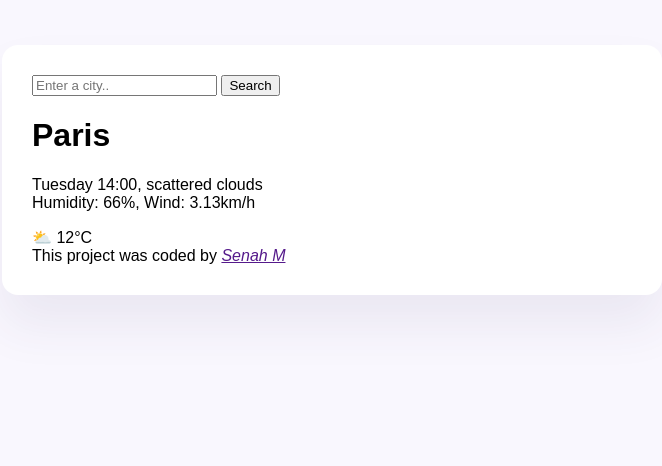
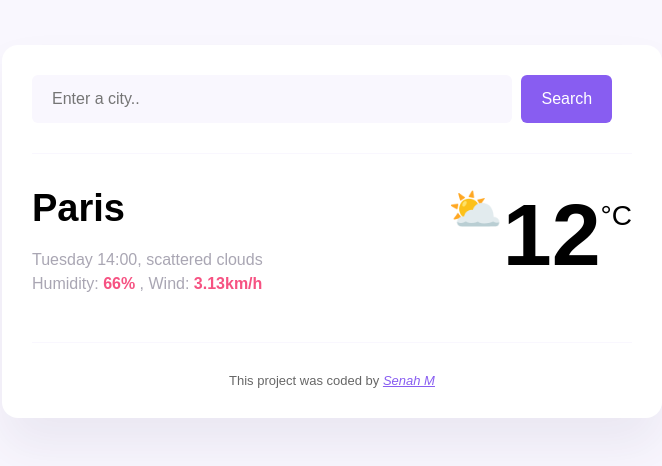
Before and after one commit to CoderSenah/Weather-Application, a plain HTML site: page index.html in a window 1280 px wide. Shown: the whole page, without its empty margins (308-970 px from the left). Drawn offline with Linux system fonts and the light colour scheme.

Commit message:
Added CSS

```diff
--- a/index.html
+++ b/index.html
@@ -15,20 +15,31 @@
   <body>
     <div class="container">
       <header>
-        <form>
-          <input type="search" placeholder="Enter a city.." required />
-          <input type="submit" value="Search" />
+        <form class="search-form">
+          <input
+            type="search"
+            placeholder="Enter a city.."
+            required
+            class="search-form-input"
+          />
+          <input type="submit" value="Search" class="search-form-button" />
         </form>
       </header>
       <main>
-        <div>
-          <h1>Paris</h1>
-          <p>
-            Tuesday 14:00, scattered clouds <br />
-            Humidity: 66%, Wind: 3.13km/h
-          </p>
+        <div class="weather-data">
+          <div>
+            <h1 class="weather-app-city">Paris</h1>
+            <p class="weather-app-details">
+              Tuesday 14:00, scattered clouds <br />
+              Humidity: <strong>66%</strong> , Wind: <strong>3.13km/h</strong>
+            </p>
+          </div>
+          <div class="weather-app-temp-container">
+            <div class="weather-icon">⛅</div>
+            <div class="weather-temperature">12</div>
+            <div class="weather-degrees">°C</div>
+          </div>
         </div>
-        <div>⛅ 12°C</div>
       </main>
       <footer>
         This project was coded by
--- a/style.css
+++ b/style.css
@@ -2,6 +2,10 @@ body {
   background-color: #f9f7fe;
   font-family: Arial, "Roboto", sans-serif;
 }
+a {
+  color: #885df1;
+}
+
 .container {
   background-color: white;
   max-width: 600px;
@@ -10,3 +14,74 @@ body {
   border-radius: 16px;
   padding: 30px;
 }
+header {
+  border-bottom: 1px solid #f9f7fe;
+  padding: 0 0 30px 0;
+}
+.search-form-input {
+  background-color: #f9f7fe;
+  border: none;
+  border-radius: 6px;
+  width: 80%;
+  font-size: 16px;
+  padding: 15px 20px;
+}
+
+.search-form-button {
+  background-color: #885df1;
+  padding: 15px 20px;
+  border: none;
+  margin-left: 5px;
+  font-size: 16px;
+  border-radius: 6px;
+  color: white;
+}
+main {
+  padding: 30px 0;
+}
+
+.weather-app-city {
+  margin: 0;
+  font-size: 38px;
+  line-height: 48px;
+}
+.weather-app-details {
+  font-size: 16px;
+  color: rgba(39, 33, 66, 0.4);
+  line-height: 24px;
+  font-weight: 500px;
+}
+
+.weather-app-details strong {
+  color: #f65282;
+}
+
+.weather-app-temp-container {
+  display: flex;
+}
+
+.weather-icon {
+  font-size: 44px;
+}
+
+.weather-temperature {
+  font-size: 88px;
+  font-weight: bold;
+}
+.weather-degrees {
+  margin-top: 16px;
+  font-size: 28px;
+}
+
+.weather-data {
+  display: flex;
+  justify-content: space-between;
+}
+
+footer {
+  border-top: 1px solid #f9f7fe;
+  padding: 30px 0 0 0;
+  text-align: center;
+  font-size: 13px;
+  color: rgba(0, 0, 0, 0.6);
+}
```
